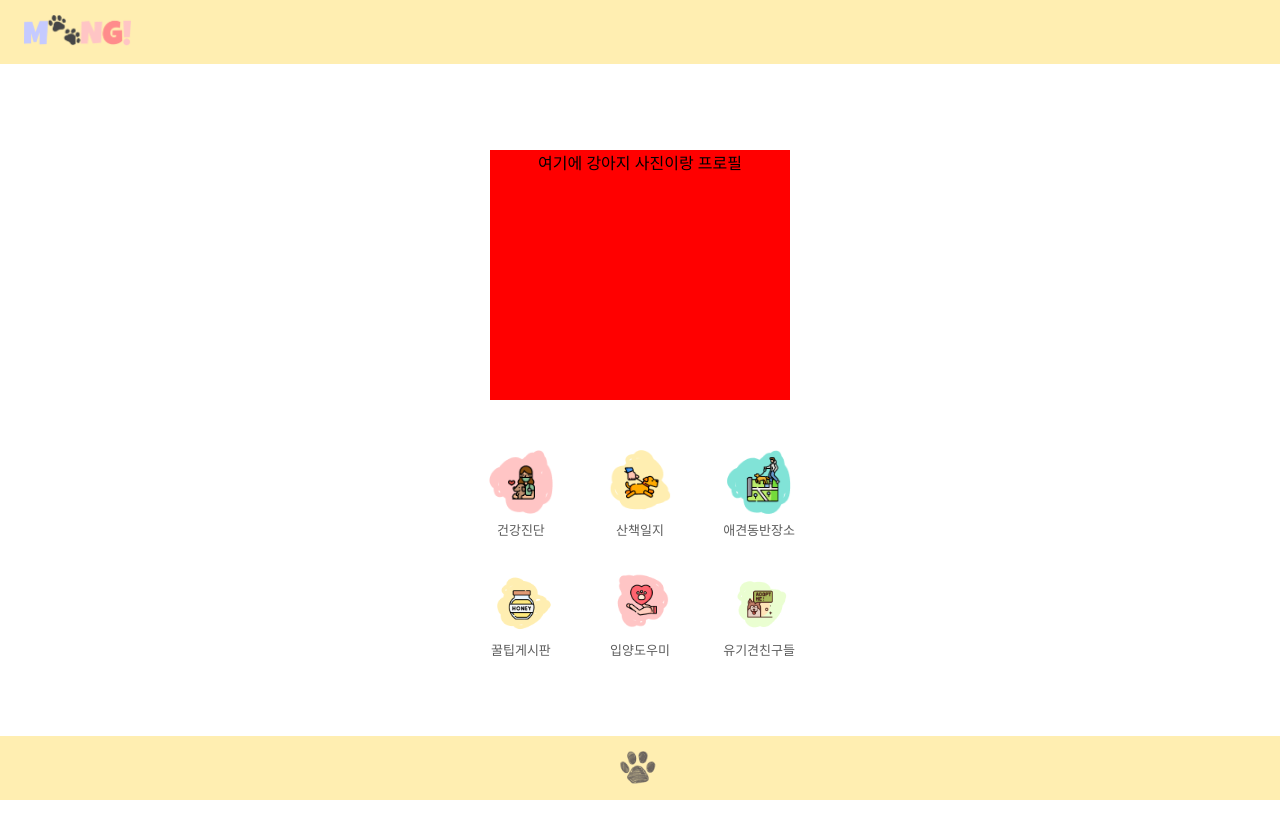
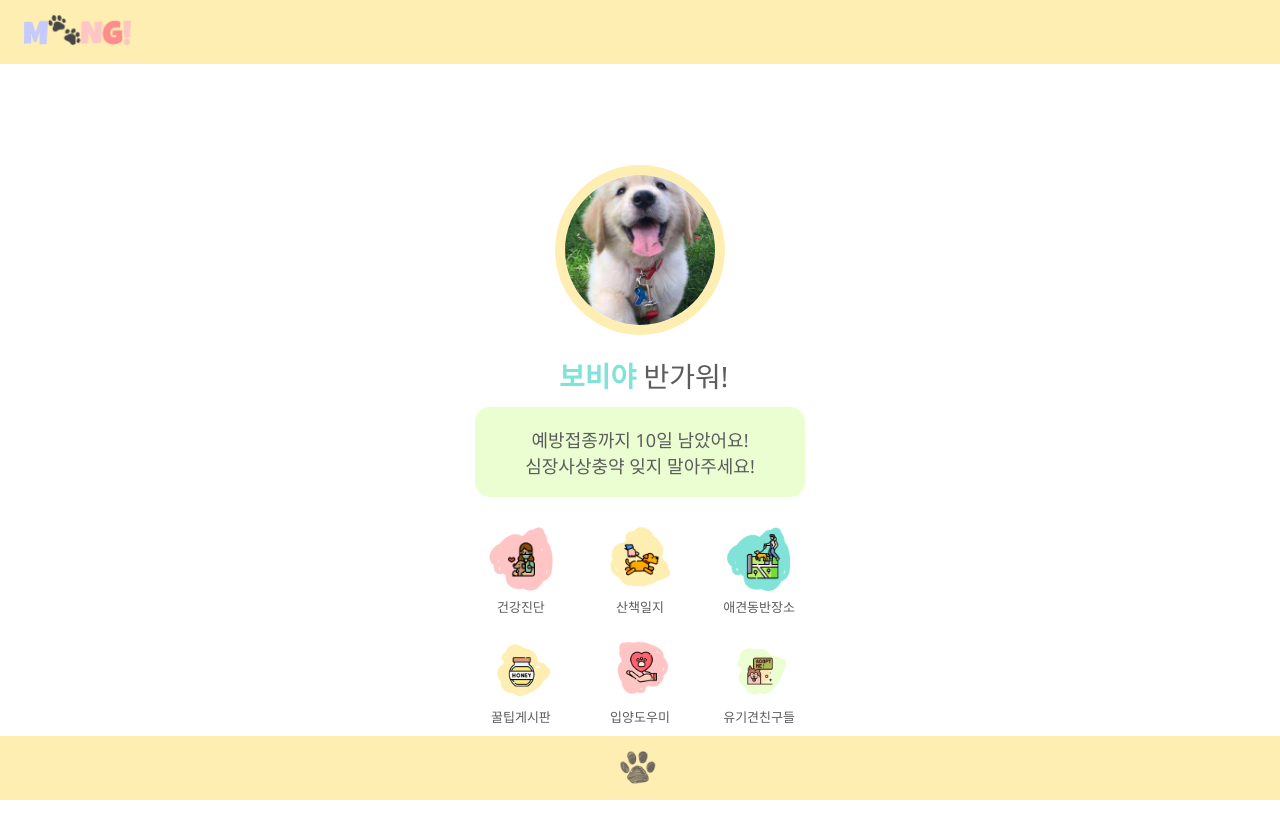
Before and after one commit to M-TLD/MTLD, a React (Create React App) app in the folder frontend/mtld/: page / in a window 1280 px wide. Shown: the top 838 px of the page. Built offline with nearby package versions, Linux system fonts and the light colour scheme; a web font is replaced by a local one.

Commit message:
[S07P22A106-107][FE] feat: install swiper & add swiper slide

```diff
--- a/frontend/mtld/package.json
+++ b/frontend/mtld/package.json
@@ -14,6 +14,7 @@
     "react-router-dom": "^6.4.0",
     "react-scripts": "5.0.1",
     "styled-components": "^5.3.5",
+    "swiper": "^8.4.0",
     "web-vitals": "^2.1.4"
   },
   "scripts": {
--- a/frontend/mtld/src/pages/user/Main.jsx
+++ b/frontend/mtld/src/pages/user/Main.jsx
@@ -1,6 +1,9 @@
 import React from 'react';
 import styled from 'styled-components';
 import { Link } from 'react-router-dom';
+import { Swiper, SwiperSlide } from 'swiper/react';
+import 'swiper/css';
+import Bobi from 'assets/bobi.png';
 import MedicalCheckup from 'assets/survey_question.png';
 import WalkingDiary from 'assets/diary_home.png';
 import PetFriendly from 'assets/location_main.png';
@@ -13,13 +16,8 @@ const Container = styled.div`
   flex-direction: column;
   justify-content: center;
   align-items: center;
-  gap: 50px;
-`;
-
-const Test = styled.div`
-  background-color: red;
-  width: 300px;
-  height: 250px;
+  margin-top: 30px;
+  // gap: 50px;
 `;
 
 const MenuGroup = styled.div`
@@ -34,7 +32,7 @@ const MenuGroup = styled.div`
 
 const MenuItem = styled.div`
   width: 30%;
-  margin-bottom: 30px;
+  margin-bottom: 20px;
 `;
 
 const MenuImage = styled.img`
@@ -50,12 +48,95 @@ const StyledLink = styled(Link)`
     }
 `;
 
+const StyledSwiper = styled(Swiper)`
+  margin: 15px;
+`;
+
+const StyledSwiperSlide = styled(SwiperSlide)`
+  display: flex;
+  flex-direction: column;
+  justify-content: center;
+  align-items: center;
+`;
+
+const OurBabyDiv = styled.div`
+  width: 150px;
+  height: 150px;
+  border-radius: 70%;
+  border: 10px solid #FFEEB1;
+  overflow: hidden;
+  margin-bottom: 20px;
+`;
+
+const OurBaby = styled.img`
+  width: 100%;
+  height: 100%;
+  object-fit: cover;
+`;
+
+const Welcome = styled.div`
+  display: flex;
+  color: #5C5C5C;
+  font-size: 28px;
+  margin-bottom: 12px;
+`;
+
+const BabyName = styled.span`
+    color: #81E3D7;
+    font-weight: 600;
+`;
+const Alarm = styled.div`
+  width: 330px;
+  height: 90px;
+  background-color: #EAFED1;
+  border-radius: 15px;
+  // box-shadow: 0px 4px 4px 0px rgba(0, 0, 0, 0.25);
+  display: flex;
+  flex-direction: column;
+  justify-content: center;
+  color: #5C5C5C;
+  font-size: 18px;
+  // line-height : 50px;
+`;
 function Main() {
   return (
+    <div>
+      <StyledSwiper
+        spaceBetween={50}
+        slidesPerView={1} // 한 슬라이드에 보여줄 갯수
+        onSlideChange={() => console.log('slide change')}
+        onSwiper={(swiper) => console.log(swiper)}
+      >
+        <StyledSwiperSlide>
+          <OurBabyDiv>
+            <OurBaby src={Bobi} />
+          </OurBabyDiv>
+          <Welcome>
+            <BabyName>&nbsp;보비야</BabyName>
+            <span>&nbsp;반가워!</span>
+          </Welcome>
+          <Alarm>
+            <span>예방접종까지 10일 남았어요!</span>
+            <span>심장사상충약 잊지 말아주세요!</span>
+          </Alarm>
+        </StyledSwiperSlide>
+        <StyledSwiperSlide>
+          <OurBabyDiv>
+            <OurBaby src={Bobi} />
+          </OurBabyDiv>
+          <Welcome>
+            <BabyName>&nbsp;바비야</BabyName>
+            <span>&nbsp;반가워!</span>
+          </Welcome>
+          <Alarm>
+            <span>예방접종까지 10일 남았어요!</span>
+            <span>심장사상충약 잊지 말아주세요!</span>
+          </Alarm>
+        </StyledSwiperSlide>
+        <StyledSwiperSlide>Slide 3</StyledSwiperSlide>
+        <StyledSwiperSlide>Slide 4</StyledSwiperSlide>
+      </StyledSwiper>
       <Container>
-      <Test>
-        여기에 강아지 사진이랑 프로필
-      </Test>
         <MenuGroup>
           <MenuItem>
             <StyledLink to="/survey-question">
@@ -107,6 +188,8 @@ function Main() {
           </MenuItem>
         </MenuGroup>
       </Container>
+    </div>
+
   );
 }
 
```
Also changed, not shown: frontend/mtld/src/assets/bobi.png (added), 1 other file (tests, documents, lock files or other folders). Lines whose indentation alone changed are shown as unchanged.
